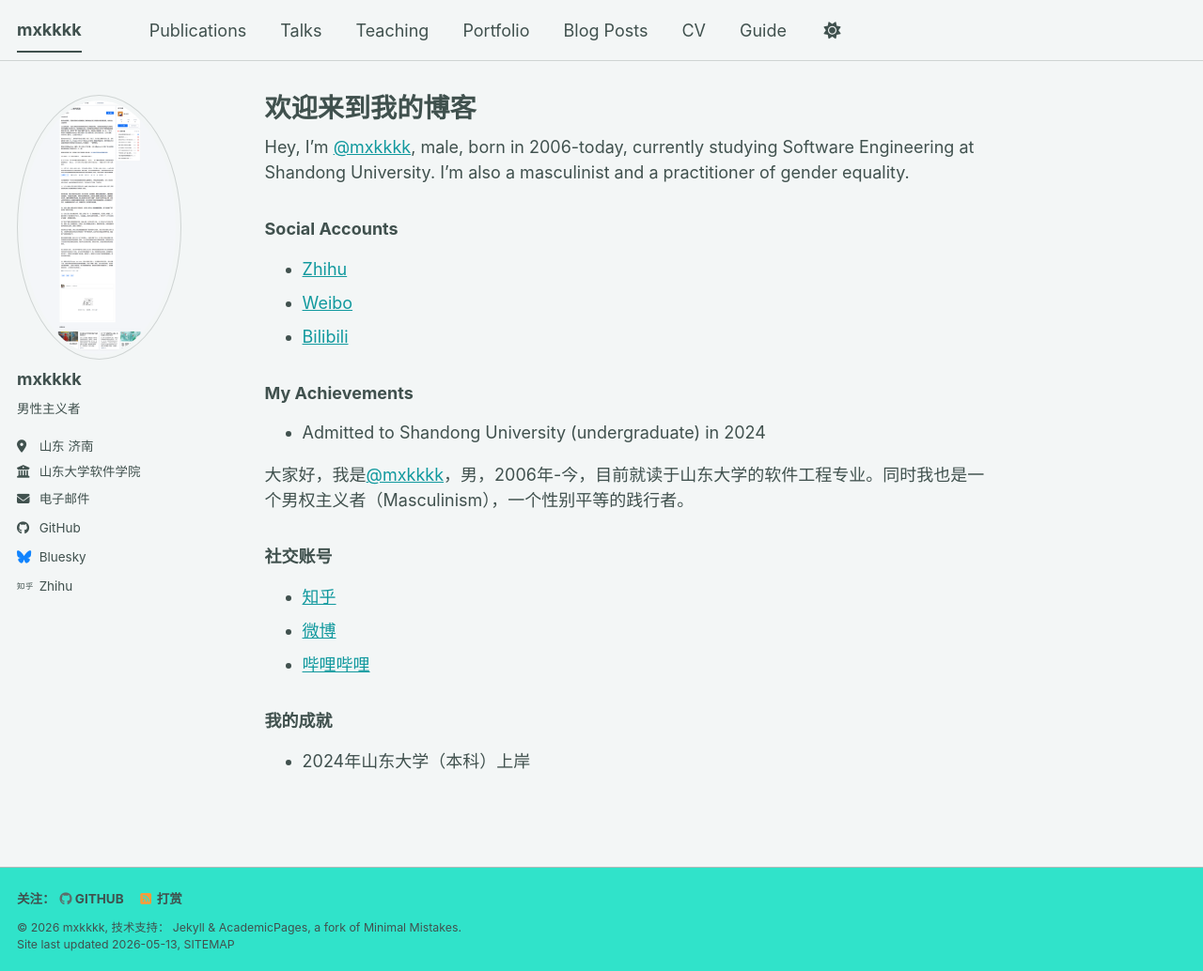
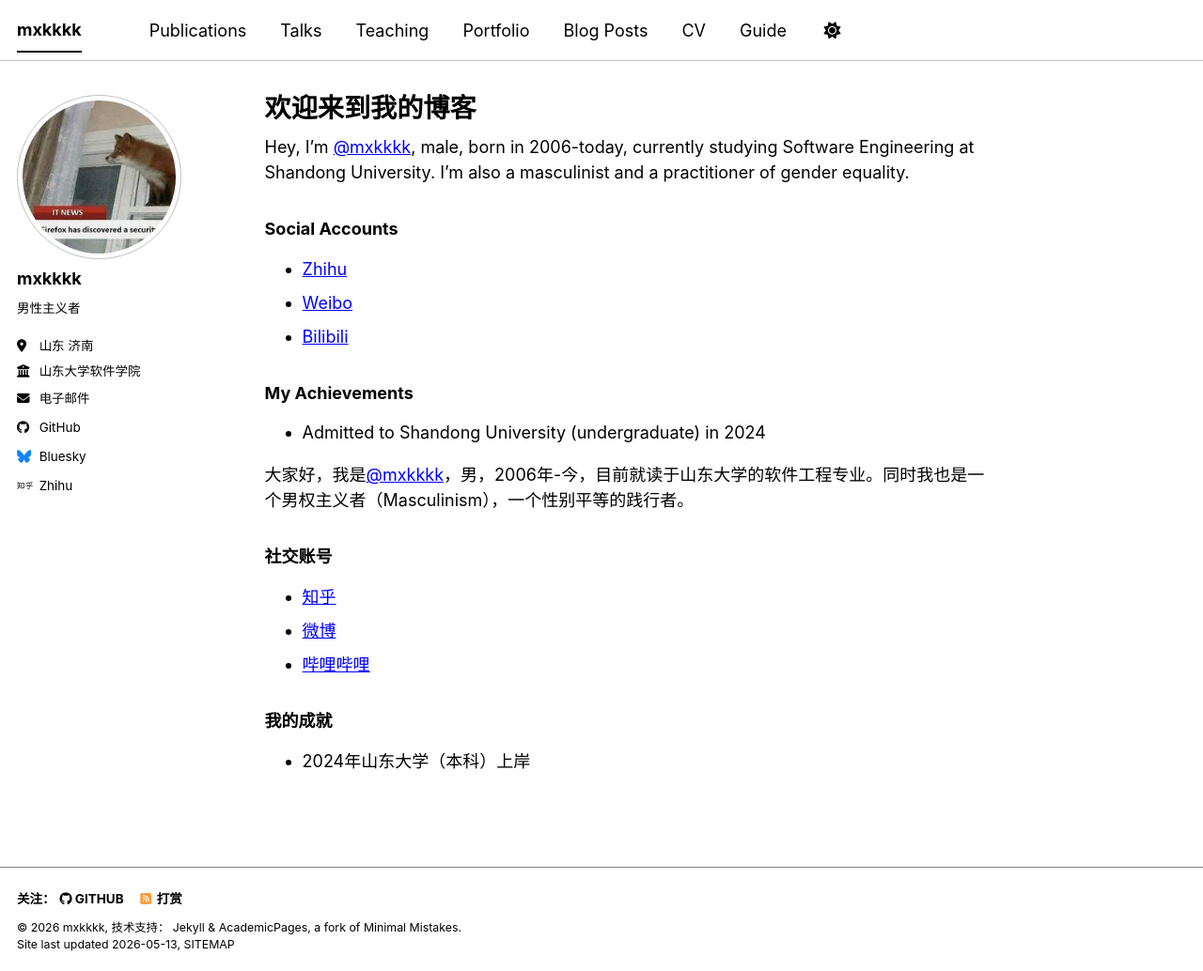
Before and after one commit to mxkfemkkk/mxkfemkkk.github.io, a Jekyll site: the page built from _pages/about.md, in a window 1280 px wide and 1034 px high. Shown: the whole window at 94% size. Built offline with Jekyll 4.4.1, drawn with Linux system fonts in a browser that asks for light colours; a script bundle is joined from its source files by our own code; library files that are not in the unit come from our copies.

Commit message:
再改改

```diff
--- a/_config.yml
+++ b/_config.yml
@@ -8,7 +8,7 @@
 
 # Basic Site Settings
 locale                   : "zh-CN"
-site_theme               : "mint" # The available themes options are "default", "air", "sunrise", "mint", "dirt" and "contrast"
+site_theme               : "contrast" # The available themes options are "default", "air", "sunrise", "mint", "dirt" and "contrast"
 title                    : "mxkkkk"
 title_separator          : "-"
 name                     : &name "mxkkkk"
@@ -23,7 +23,7 @@
 #               Additional customization can be done by editing /_includes/author-profile.html
 author:
   # Biographic information
-  avatar           : "profile.png"
+  avatar           : "profile.jpg"
   name             : "mxkkkk"
   pronouns         : # example: "she/her"
   bio              : "男性主义者"
```
Also changed, not shown: images/profile.jpg (added).
